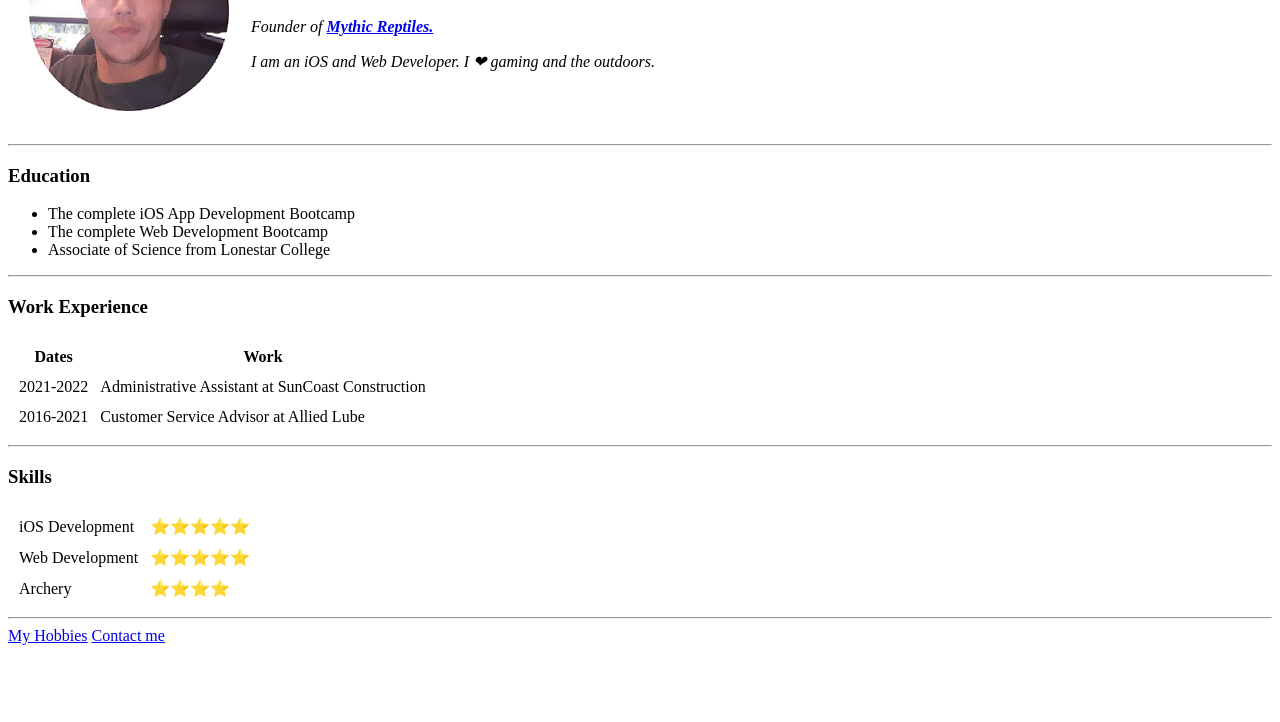
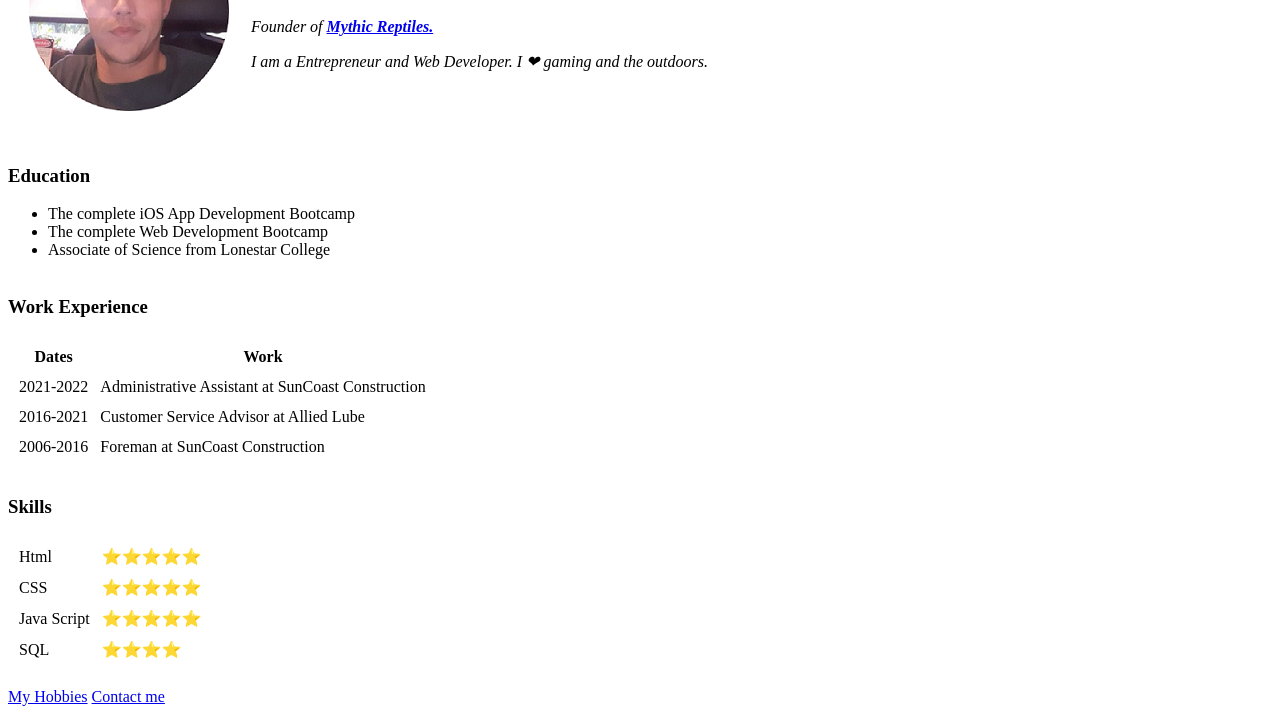
Before and after one commit to Drseverance/cv, a plain HTML site: page index.html in a window 1280 px wide. Shown: the part 118-840 px from the top of the page. Before the commit the page ends 800 px from the top, so only its background shows below. Drawn offline with Linux system fonts and the light colour scheme.

Commit message:
Update index.html

```diff
--- a/index.html
+++ b/index.html
@@ -4,20 +4,32 @@
 <head>
   <meta charset="utf-8">
   <title>Dustin's Personal Site</title>
+
+  <style>
+
+    body {
+      background-color: #FFFFFF;
+    }
+    hr {
+      background-color: white;
+      border-style: none;
+      height: 2px;
+      width: 30%;
+    }
+
+  </style>
+
 </head>
 
 <body>
   <table cellspacing="20">
     <tr>
       <td> <img src="dustin.png" alt="Dustin profile picture"></td>
-      <td>
-        <h1>Dustin Severance</h1>
-        <p><em>Founder of <strong><a href="https://mythicreptilesupplies.com/">Mythic Reptiles.</a></strong></em></p>
-        <p><em>I am an iOS and Web Developer. I ❤ gaming and the outdoors.</em>
-      </td>
+      <td><h1>Dustin Severance</h1>
+      <p><em>Founder of <strong><a href="https://mythicreptilesupplies.com/">Mythic Reptiles.</a></strong></em></p>
+      <p><em>I am a Entrepreneur and Web Developer. I ❤ gaming and the outdoors.</em>
     </tr>
   </table>
-
   <hr>
   <h3><strong>Education</strong></h3>
   <ul>
@@ -41,7 +53,11 @@
       </tr>
       <tr>
         <td>2016-2021</td>
-        <td> Customer Service Advisor at Allied Lube</td>
+        <td>Customer Service Advisor at Allied Lube</td>
+      </tr>
+      <tr>
+        <td>2006-2016</td>
+        <td>Foreman at SunCoast Construction</td>
       </tr>
 
   </table>
@@ -53,21 +69,23 @@
 
   <table cellspacing="10">
     <tr>
-      <td>iOS Development</td>
+      <td>Html</td>
       <td>⭐⭐⭐⭐⭐</td>
     </tr>
     <tr>
-      <td>Web Development</td>
-      </td>
+      <td>CSS</td>
       <td>⭐⭐⭐⭐⭐</td>
     </tr>
     <tr>
-      <td>Archery</td>
+      <td>Java Script</td>
+      <td>⭐⭐⭐⭐⭐</td>
+    </tr>
+    <tr>
+      <td>SQL</td>
       <td>⭐⭐⭐⭐</td>
     </tr>
 
   </table>
-
 
   <hr>
 
```
